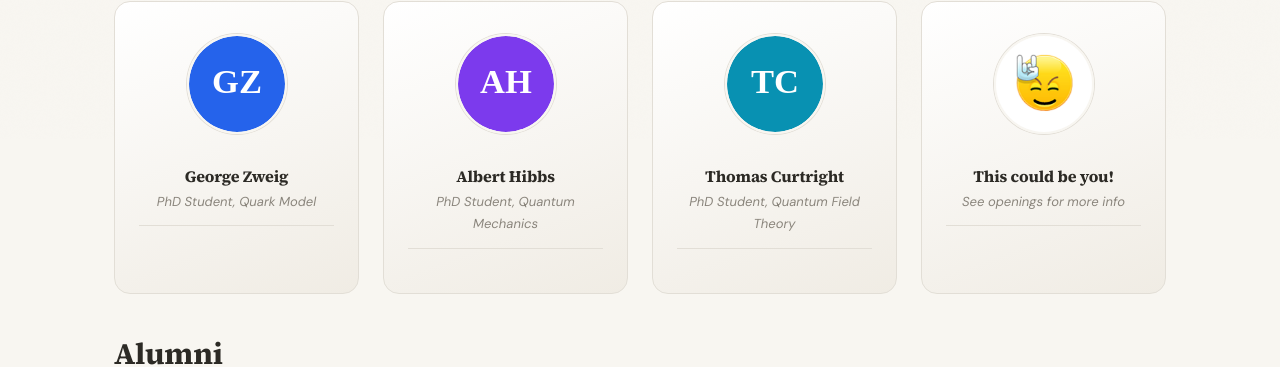
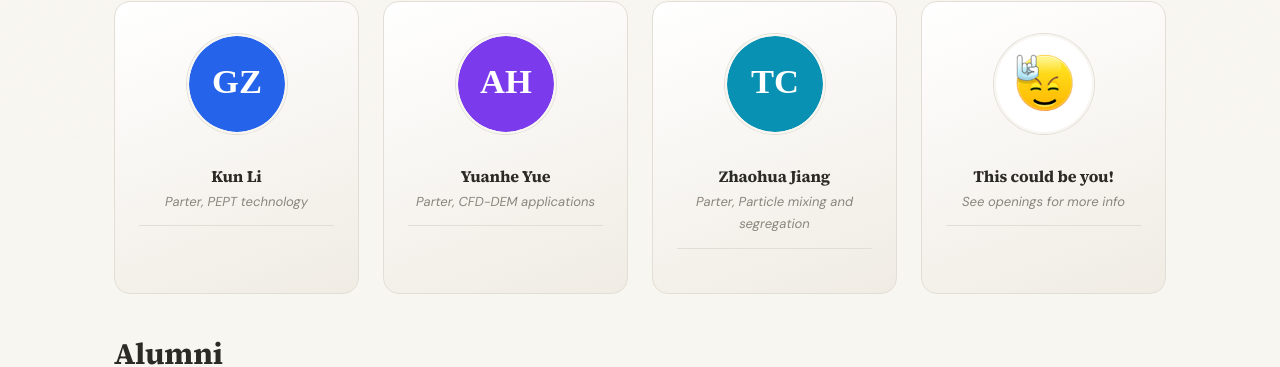
Before and after one commit to HQChe/hqche.github.io, a Jekyll site: the page built from _pages/team.md, in a window 1280 px wide. Shown: the part 761-1128 px from the top of the page. Built offline with Jekyll 4.4.1, drawn with Linux system fonts in a browser that asks for light colours; a style sheet for code colours, icons or effects is not loaded.

Commit message:
Update team_members.yml

```diff
--- a/_data/team_members.yml
+++ b/_data/team_members.yml
@@ -3,17 +3,17 @@
 # Optional: email, website, scholar, github, researchgate, cv
 # Photos go in images/ or images/team/
 
-- name: George Zweig
+- name: Kun Li
   photo: team/george-zweig.svg
-  info: PhD Student, Quark Model
+  info: Parter, PEPT technology
 
-- name: Albert Hibbs
+- name: Yuanhe Yue
   photo: team/albert-hibbs.svg
-  info: PhD Student, Quantum Mechanics
+  info: Parter, CFD-DEM applications
 
-- name: Thomas Curtright
+- name: Zhaohua Jiang
   photo: team/thomas-curtright.svg
-  info: PhD Student, Quantum Field Theory
+  info: Parter, Particle mixing and segregation
 
 - name: "This could be you!"
   photo: rock.jpg
```
